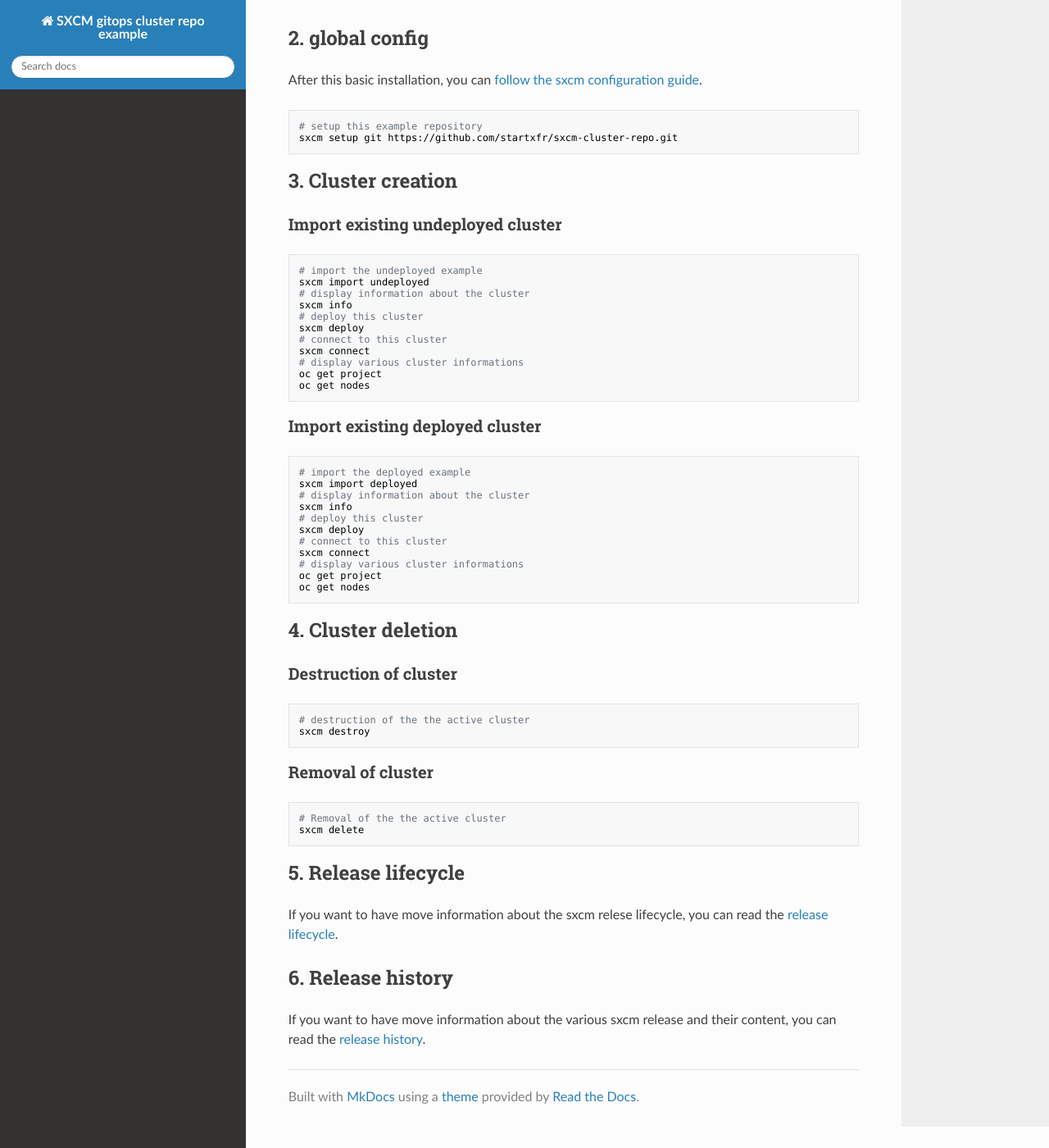
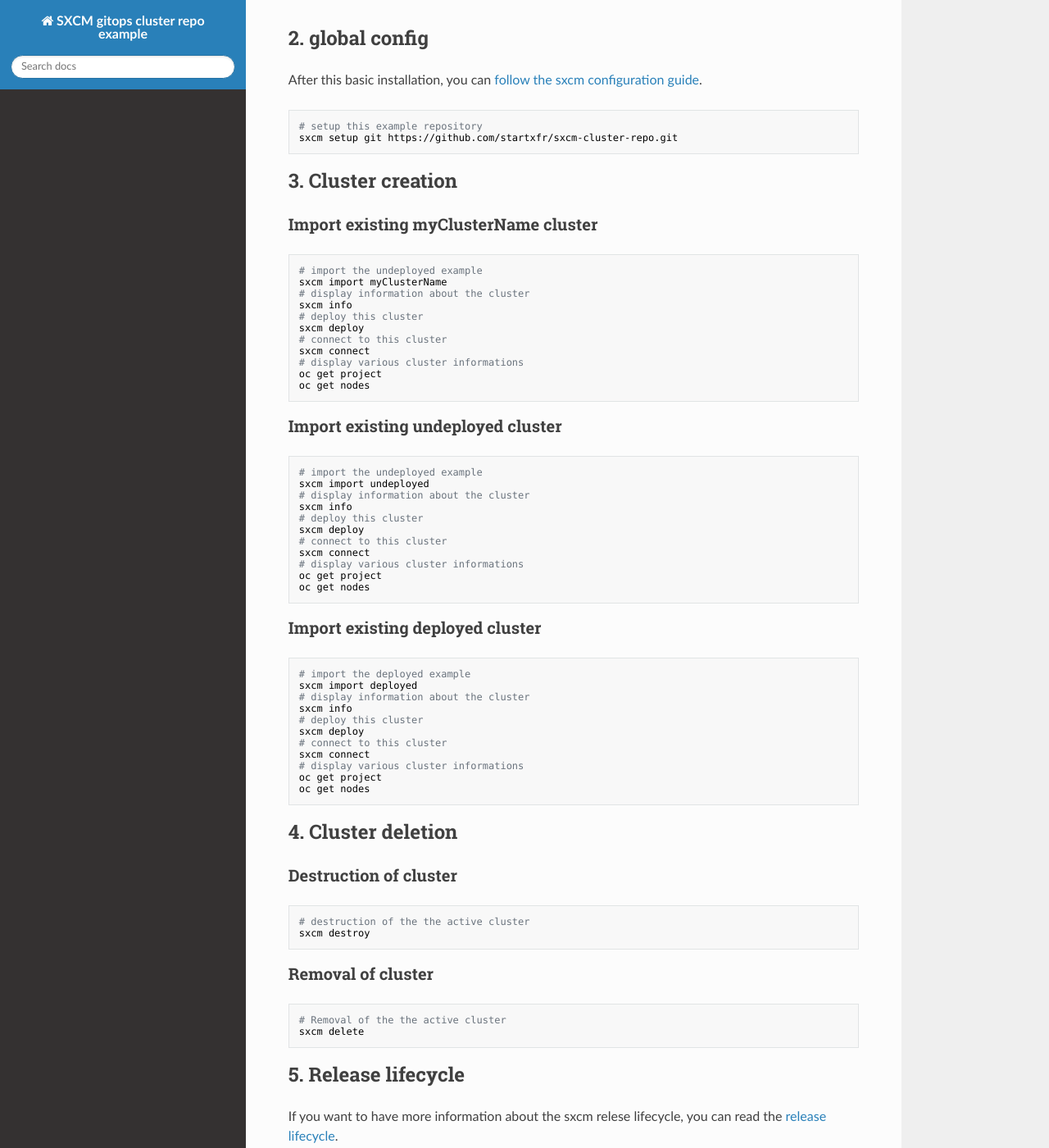
Before and after one commit to startxfr/sxcm-cluster-repo, an MkDocs documentation site: the page built from docs/index.md, in a window 1280 px wide and 1400 px high, scrolled down 402 px. Shown: the whole window at 82% size. Built offline with MkDocs 1.6.1, drawn with Linux system fonts in a browser that asks for light colours; nearby versions of some CDN libraries; some of the changed text lies outside the part shown.

Commit message:
[devel] Update docs

````diff
--- a/docs/index.md
+++ b/docs/index.md
@@ -7,7 +7,7 @@ For more informations and how to install sxcm, you can visit the [startx sxcm ho
 
 ## 1. Requirements
 
-You must follow the [sxcm system requirements and install documentation](https://sxcm.readthedocs.io/en/stable/1-requirement/) to get and install the sxcm cli.
+You must follow the [sxcm system requirements and install documentation](https://sxcm.readthedocs.io/en/latest/1-requirements/) to get and install the sxcm cli.
 
 ## 2. global config
 
@@ -19,6 +19,22 @@ sxcm setup git https://github.com/startxfr/sxcm-cluster-repo.git
 ```
 
 ## 3. Cluster creation
+
+### Import existing myClusterName cluster
+
+```bash
+# import the undeployed example
+sxcm import myClusterName
+# display information about the cluster
+sxcm info
+# deploy this cluster
+sxcm deploy
+# connect to this cluster
+sxcm connect
+# display various cluster informations
+oc get project
+oc get nodes
+```
 
 ### Import existing undeployed cluster
 
@@ -70,8 +86,8 @@ sxcm delete
 
 ## 5. Release lifecycle
 
-If you want to have move information about the sxcm relese lifecycle, you can read the [release lifecycle](https://sxcm.readthedocs.io/en/stable/5-release-lifecycle/).
+If you want to have more information about the sxcm relese lifecycle, you can read the [release lifecycle](https://sxcm.readthedocs.io/en/stable/5-release-lifecycle/).
 
 ## 6. Release history
 
-If you want to have move information about the various sxcm release and their content, you can read the [release history](https://sxcm.readthedocs.io/en/stable/6-release-history/).
+If you want to have more information about the various sxcm release and their content, you can read the [release history](https://sxcm.readthedocs.io/en/stable/6-release-history/).
````
